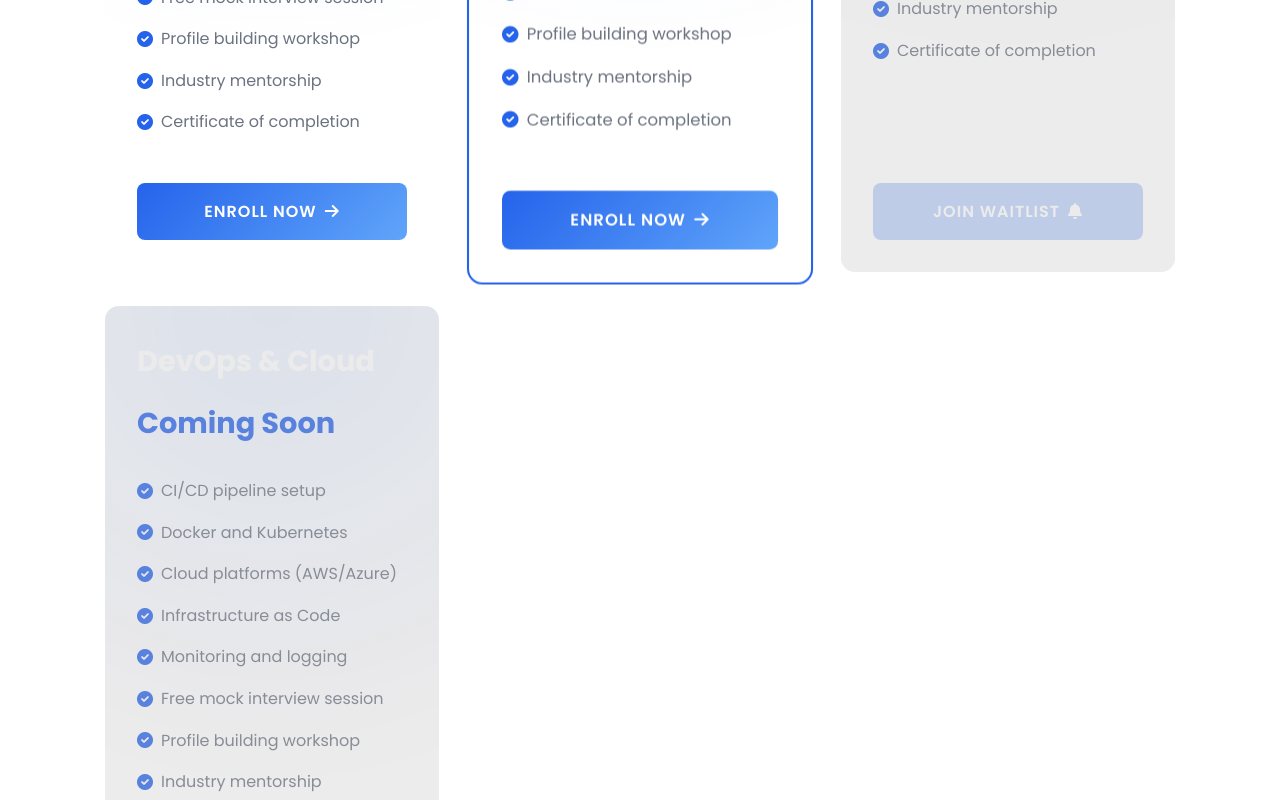
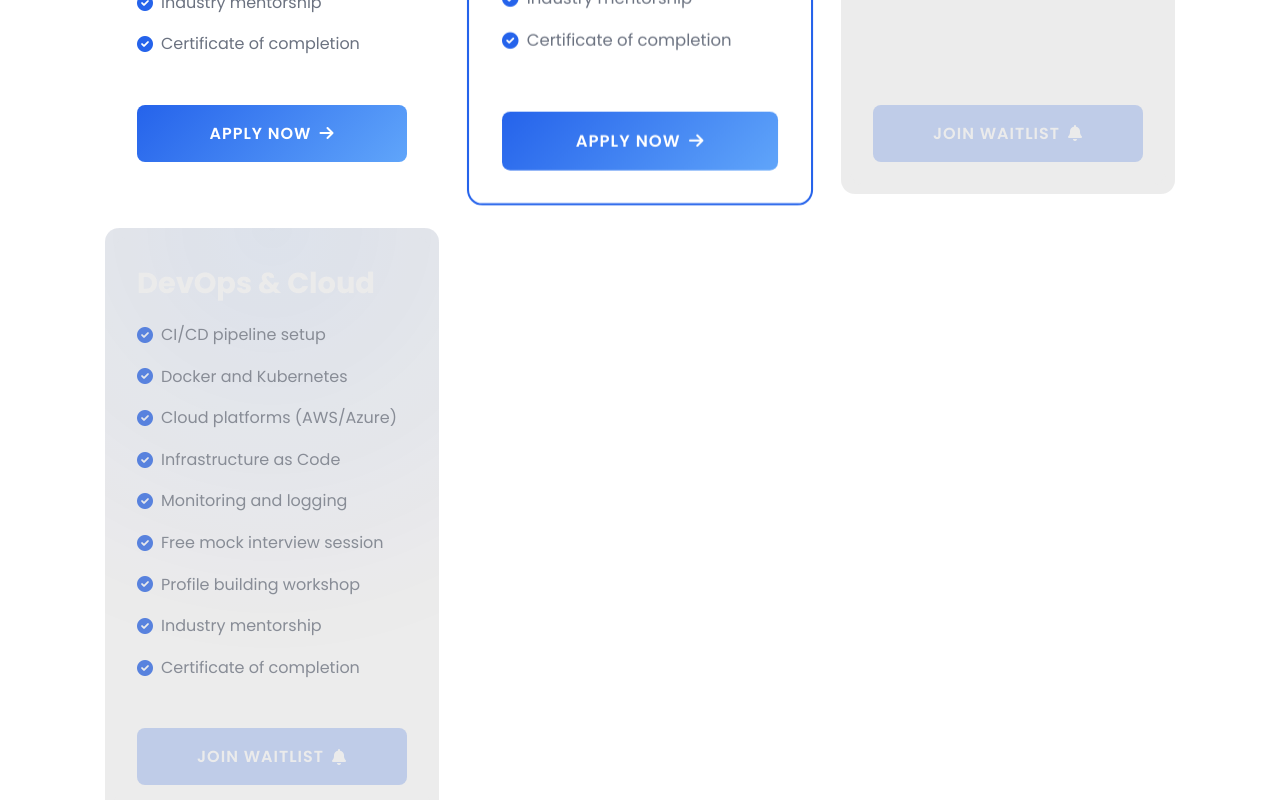
Before and after one commit to The-Dev-Dock/the-dev-dock-next, a Next.js app: page /plans in a window 1280 px wide. Shown: the part 880-1680 px from the top of the page. Built offline with nearby package versions, Linux system fonts and the light colour scheme; no server answers.

Commit message:
google form integration

```diff
--- a/src/app/plans/page.tsx
+++ b/src/app/plans/page.tsx
@@ -1,15 +1,22 @@
 'use client';
 
-import React, { useState } from 'react';
+import React from 'react';
+// import React, { useState } from 'react';
 import Navbar from '../../components/Navbar';
 import Footer from '../../components/Footer';
 import Background from '../../components/Background';
 import Contact from '../../components/Contact';
-import PaymentForm from '../../components/PaymentForm';
-import PaymentSuccess from '../../components/PaymentSuccess';
-import { initiatePayment, PaymentDetails } from '../../utils/razorpay';
+// Payment components preserved but commented out for future use
+// import PaymentForm from '../../components/PaymentForm';
+// import PaymentSuccess from '../../components/PaymentSuccess';
+// import { initiatePayment, PaymentDetails } from '../../utils/razorpay';
 
 const PlansPage = () => {
+  // Get enrollment form URL from environment variables with fallback
+  const enrollmentFormUrl = process.env.NEXT_PUBLIC_ENROLLMENT_FORM_URL || "https://forms.google.com/your-form-url";
+
+  // Commented out for future use but preserved
+  /*
   const [selectedPlan, setSelectedPlan] = useState<{
     title: string;
     price: string;
@@ -28,6 +35,7 @@ const PlansPage = () => {
   } | null>(null);
 
   const [paymentError, setPaymentError] = useState<string | null>(null);
+  */
 
   // Get prices from environment variables with fallbacks
   const webDevPrice = process.env.NEXT_PUBLIC_WEB_DEV_PRICE || "2999 INR";
@@ -53,7 +61,7 @@ const PlansPage = () => {
         "Certificate of completion"
       ],
       icon: "fas fa-code",
-      cta: "Enroll Now"
+      cta: "Apply Now"
     },
     {
       title: "Blockchain Development",
@@ -72,7 +80,7 @@ const PlansPage = () => {
         "Certificate of completion"
       ],
       icon: "fas fa-link",
-      cta: "Enroll Now",
+      cta: "Apply Now",
       featured: true
     },
     {
@@ -115,10 +123,13 @@ const PlansPage = () => {
     }
   ];
 
+  // Redirect to Google Form with plan name
   const handlePlanSelect = (plan: { title: string; price: string }) => {
-    setSelectedPlan(plan);
+    window.open(`${enrollmentFormUrl}?plan=${encodeURIComponent(plan.title)}`, '_blank');
   };
 
+  // Commented out for future use but preserved
+  /*
   const handlePaymentFormClose = () => {
     setSelectedPlan(null);
   };
@@ -170,6 +181,7 @@ const PlansPage = () => {
   // const handleSuccessClose = () => {
   //   setPaymentSuccess(null);
   // };
+  */
 
   return (
     <>
@@ -192,10 +204,14 @@ const PlansPage = () => {
                 <div className="card-overlay"></div>
                 <div className="plan-content">
                   <h2>{plan.title}</h2>
+
+                  {/* Price details commented out for future use */}
+                  {/*
                   <div className="plan-price">
                     <span className="price">{plan.price}</span>
                     {!plan.comingSoon && <span className="duration">/{plan.duration}</span>}
                   </div>
+                  */}
 
                   <div className="plan-features">
                     <ul>
@@ -224,7 +240,8 @@ const PlansPage = () => {
           </div>
         </section>
 
-        {/* Payment error notification */}
+        {/* Payment components commented out for future use but preserved */}
+        {/*
         {paymentError && (
           <div className="payment-error">
             <div className="payment-error-content">
@@ -234,7 +251,6 @@ const PlansPage = () => {
           </div>
         )}
 
-        {/* Payment form modal */}
         {selectedPlan && (
           <PaymentForm
             planTitle={selectedPlan.title}
@@ -244,13 +260,13 @@ const PlansPage = () => {
           />
         )}
 
-        {/* Payment success modal */}
         {paymentSuccess && (
           <PaymentSuccess
             paymentId={paymentSuccess.paymentId}
             planTitle={paymentSuccess.planTitle}
           />
         )}
+        */}
 
         <div id="contact">
           <Contact />
```
Also changed, not shown: 1 other file (tests, documents, lock files or other folders).
